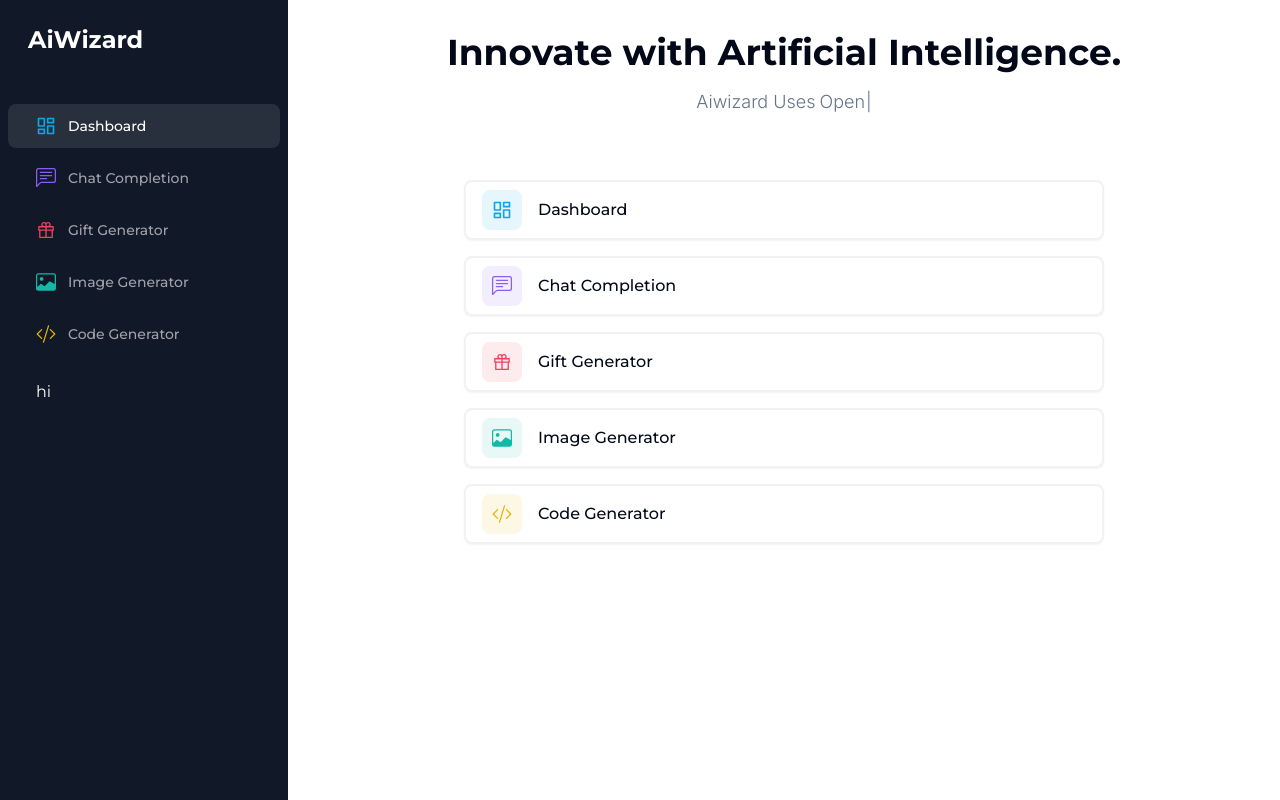
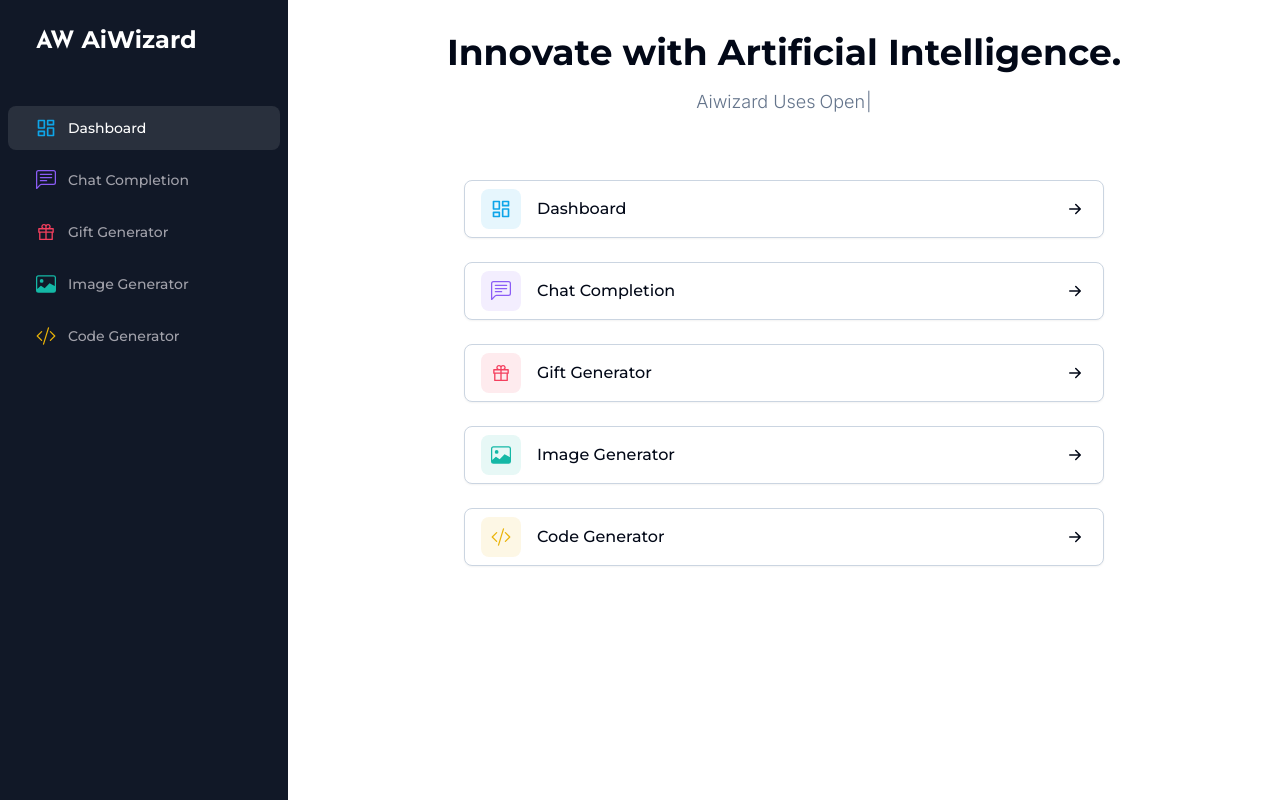
Before and after one commit to Vikram-2004/AiWizard, a Next.js app: page /dashboard in a window 1280 px wide. Built offline with nearby package versions, Linux system fonts and the light colour scheme.

Commit message:
tweaked some ui in dashboard page and initiated other routes

```diff
--- /dev/null
+++ b/src/app/(site)/chat-completion/page.tsx
@@ -0,0 +1,9 @@
+import { FC } from "react";
+
+interface pageProps {}
+
+const page: FC<pageProps> = ({}) => {
+  return <div>page</div>;
+};
+
+export default page;
--- /dev/null
+++ b/src/app/(site)/code-generator/page.tsx
@@ -0,0 +1,9 @@
+import { FC } from "react";
+
+interface pageProps {}
+
+const page: FC<pageProps> = ({}) => {
+  return <div>page</div>;
+};
+
+export default page;
--- a/src/app/dashboard/page.tsx
+++ b/src/app/(site)/dashboard/page.tsx
@@ -8,7 +8,12 @@ import Link from "next/link";
 import { FC } from "react";
 import { IconType } from "react-icons";
 import { AiOutlineGift } from "react-icons/ai";
-import { BsChatLeftText, BsCodeSlash, BsImage } from "react-icons/bs";
+import {
+  BsChatLeftText,
+  BsCodeSlash,
+  BsImage,
+  BsArrowRightShort,
+} from "react-icons/bs";
 import { LuLayoutDashboard } from "react-icons/lu";
 
 interface pageProps {}
@@ -41,7 +46,7 @@ const routes: route[] = [
   {
     label: "Gift Generator",
     icon: AiOutlineGift,
-    href: "/gift",
+    href: "/gift-generator",
     color: "text-rose-500",
     bgColor: "bg-rose-500/10",
   },
@@ -89,16 +94,17 @@ const Page: FC<pageProps> = ({}) => {
           />
         </div>
       </div>
-      <div className="px-6 md:px-20 lg:px-32 space-y-4 py-12 flex justify-center w-full h-auto flex-col items-center ">
+      <div className="px- md:px-20 lg:px-32 space-y-6 md:py-18 py-12 flex justify-center w-full h-auto flex-col items-center overflow-x-hidden">
         {routes.map((route) => (
           <Card
             className={cn(
-              " border-2 border-black/5 hover:bg-black/5 lg:w-[40rem] md:w-[30rem] sm:w-4/5 w-[93%] font-medium"
+              " border border-slate-300 hover:bg-zinc-100 lg:w-[40rem] md:w-[30rem] sm:w-4/5 w-[90%] font-medium transition-all hover:-translate-y-2 duration-150 ease-in delay-100"
             )}
             key={route.href}
           >
             <Link href={route.href}>
-              <div className="flex item-center px-4 py-2 gap-4">
+              <div className="flex item-center justify-between px-4 py-2 ">
+                <div className="flex items-center gap-4">
                   <div
                     className={cn(
                       "h-10 w-10 rounded-lg text-xl flex justify-center items-center",
@@ -117,6 +123,10 @@ const Page: FC<pageProps> = ({}) => {
                     <h3>{route.label}</h3>
                   </div>
                 </div>
+                <div className="text-2xl flex items-center">
+                  <BsArrowRightShort />
+                </div>
+              </div>
             </Link>
           </Card>
         ))}
--- /dev/null
+++ b/src/app/(site)/gift-generator/page.tsx
@@ -0,0 +1,9 @@
+import { FC } from "react";
+
+interface pageProps {}
+
+const page: FC<pageProps> = ({}) => {
+  return <div>page</div>;
+};
+
+export default page;
--- /dev/null
+++ b/src/app/(site)/image-generator/page.tsx
@@ -0,0 +1,9 @@
+import { FC } from "react";
+
+interface pageProps {}
+
+const page: FC<pageProps> = ({}) => {
+  return <div>page</div>;
+};
+
+export default page;
--- a/src/app/layout.tsx
+++ b/src/app/layout.tsx
@@ -1,7 +1,7 @@
+import { ClerkProvider } from "@clerk/nextjs";
 import "./globals.css";
 import type { Metadata } from "next";
 import { Inter } from "next/font/google";
-import { ClerkProvider } from "@clerk/nextjs";
 
 const inter = Inter({ subsets: ["latin"] });
 
--- a/src/components/sidebar.tsx
+++ b/src/components/sidebar.tsx
@@ -1,6 +1,6 @@
 "use client";
 import { cn } from "@/lib/utils";
-import { Montserrat } from "next/font/google";
+import { Josefin_Sans, Montserrat } from "next/font/google";
 import Link from "next/link";
 import { FC } from "react";
 
@@ -26,6 +26,11 @@ const monsterat = Montserrat({
   subsets: ["latin"],
 });
 
+const jose = Josefin_Sans({
+  weight: ["200", "500", "400", "600", "700"],
+  subsets: ["latin"],
+});
+
 const routes: route[] = [
   {
     label: "Dashboard",
@@ -42,7 +47,7 @@ const routes: route[] = [
   {
     label: "Gift Generator",
     icon: AiOutlineGift,
-    href: "/gift",
+    href: "/gift-generator",
     color: "text-rose-500",
   },
   {
@@ -64,14 +69,9 @@ const Sidebar: FC<sidebarProps> = ({}) => {
   return (
     <div className="flex flex-col py-4 h-full w-full text-white space-y-4">
       <div className="py-2 px-2">
-        <Link href="/" className="flex items-center pl-5 mb-12 ">
-          <h1
-            className={cn(
-              "text-2xl font-bold text-center",
-              monsterat.className
-            )}
-          >
-            AiWizard
+        <Link href="/" className="flex items-center pl-7  mb-12 ">
+          <h1 className={cn("text-2xl font-bold ", monsterat.className)}>
+            <span className={cn("", jose.className)}>AW</span> AiWizard
           </h1>
         </Link>
         <div className="space-y-2">
@@ -94,14 +94,6 @@ const Sidebar: FC<sidebarProps> = ({}) => {
           ))}
         </div>
       </div>
-      <div className="flex items-center ">
-        <div className="pl-5">
-          <UserButton afterSignOutUrl="/" />
-        </div>
-        <div className="flex flex-col">
-          <h1 className={cn("tex-xl ml-4", monsterat.className)}>hi</h1>
-        </div>
-      </div>
     </div>
   );
 };
```
Also changed, not shown: src/app/(site)/layout.tsx (renamed from src/app/dashboard/layout.tsx). Lines whose indentation alone changed are shown as unchanged.
